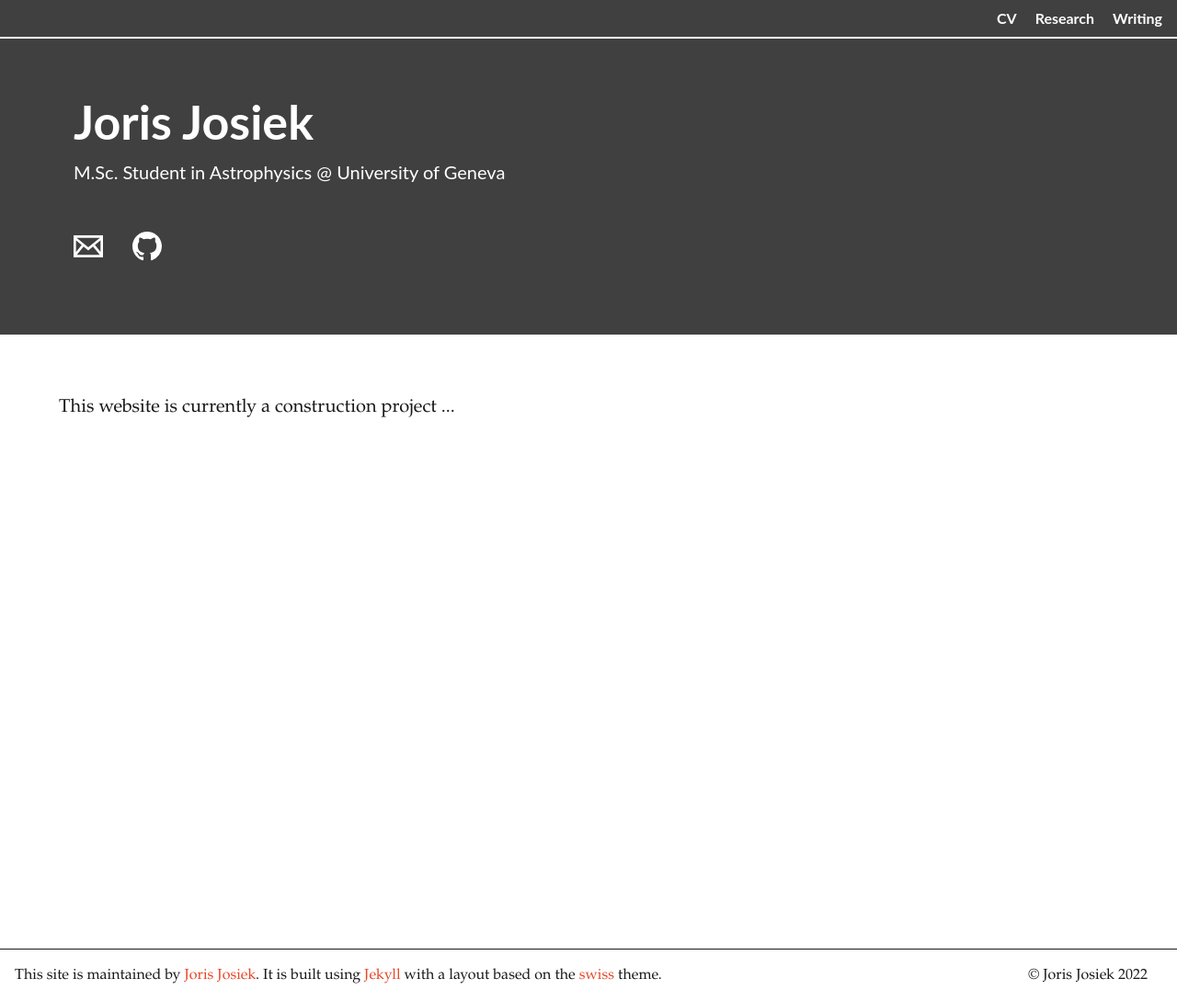
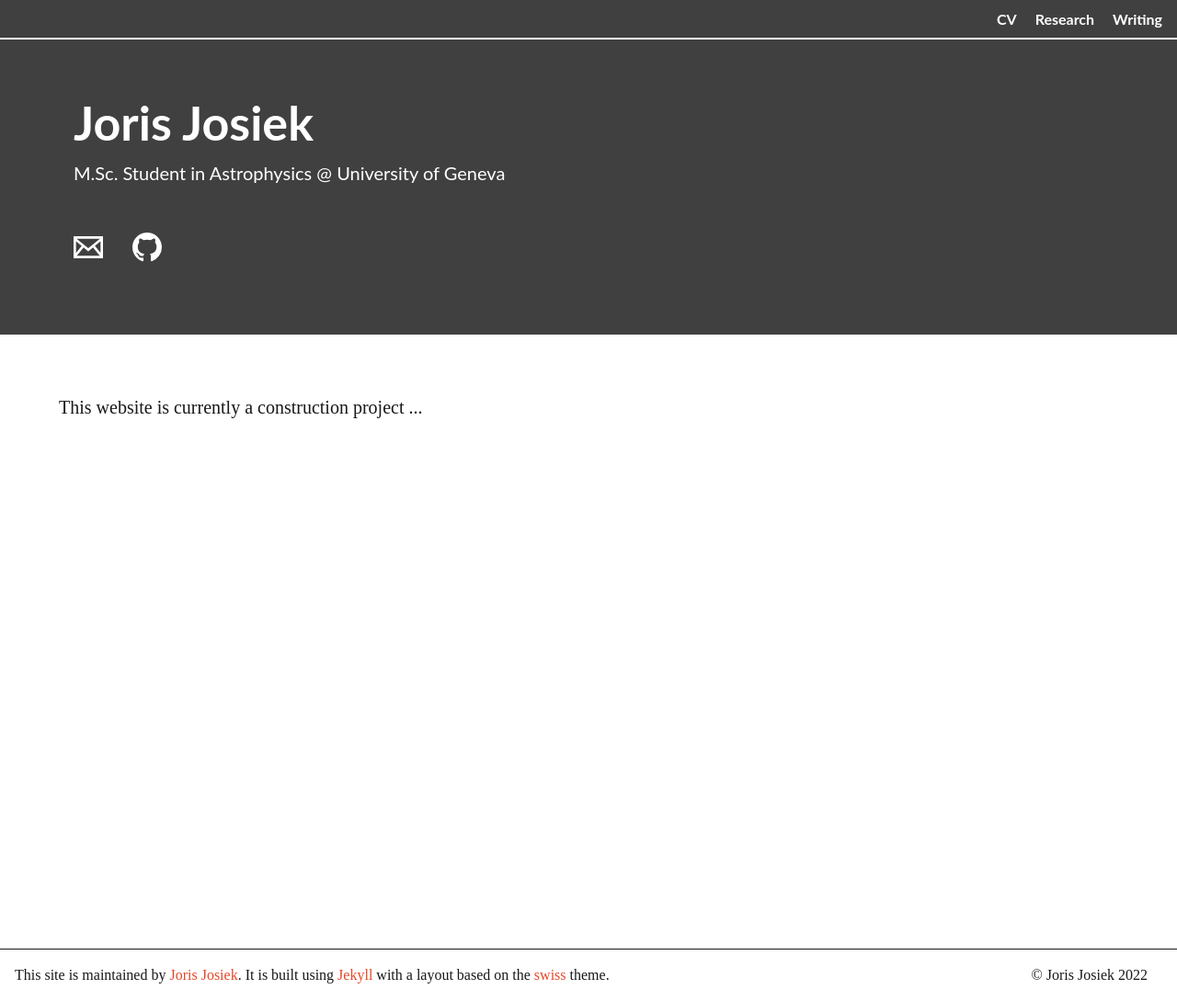
Before and after one commit to JorisJosiek/jorisjosiek.github.io, a Jekyll site: the page built from index.md, in a window 1280 px wide. Shown: the whole page at 92% size. Built offline with Jekyll 4.4.1, drawn with Linux system fonts in a browser that asks for light colours.

Commit message:
Changed font order for serif fonts.

```diff
--- a/_sass/_variables.scss
+++ b/_sass/_variables.scss
@@ -1,6 +1,6 @@
 
 // Font family
-$body-font-family: Garamond, "Century Schoolbook", "Helvetica Neue", Arial, sans-serif;
+$body-font-family: "Century Schoolbook", serif;
 $heading-font-family: "Lato", "Helvetica Neue", "FreeSans", Arial, sans-serif;
 $body-font-size: 16px;
 $prose-font-size: 18px;
```
